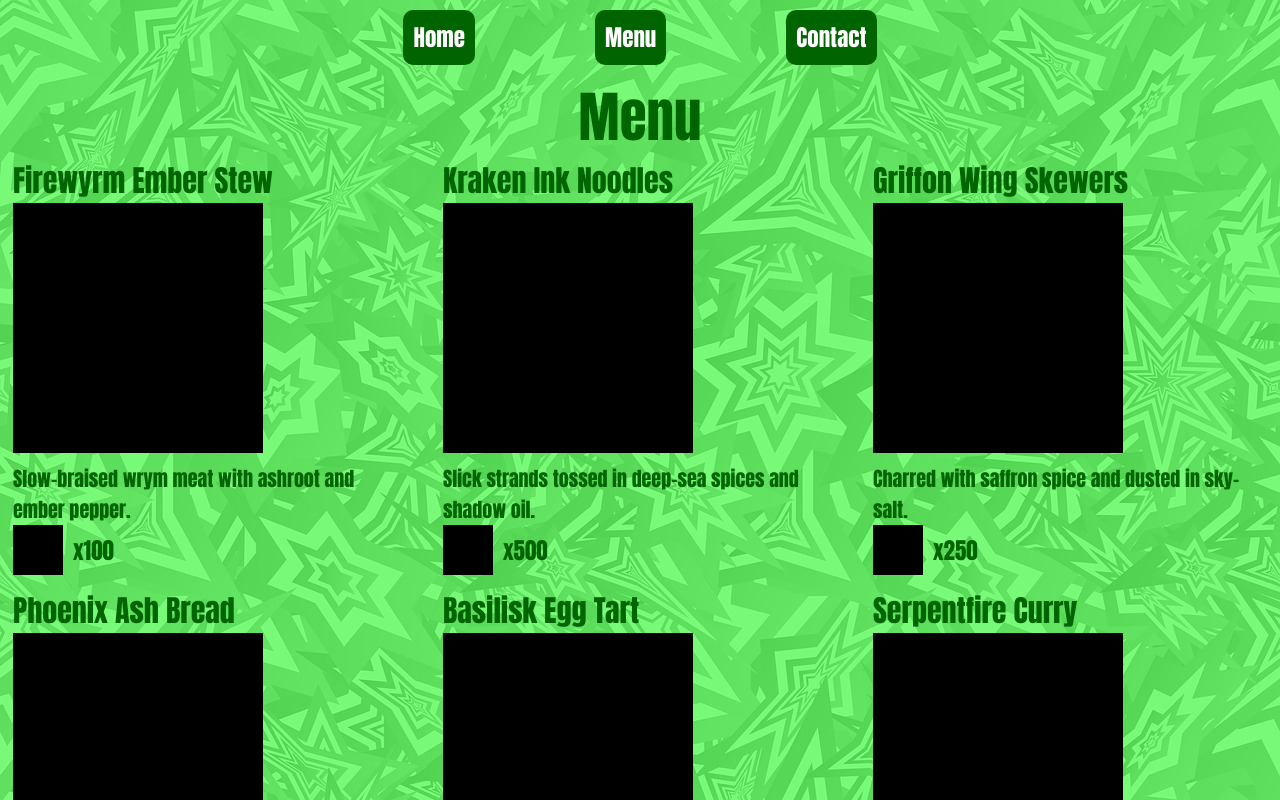
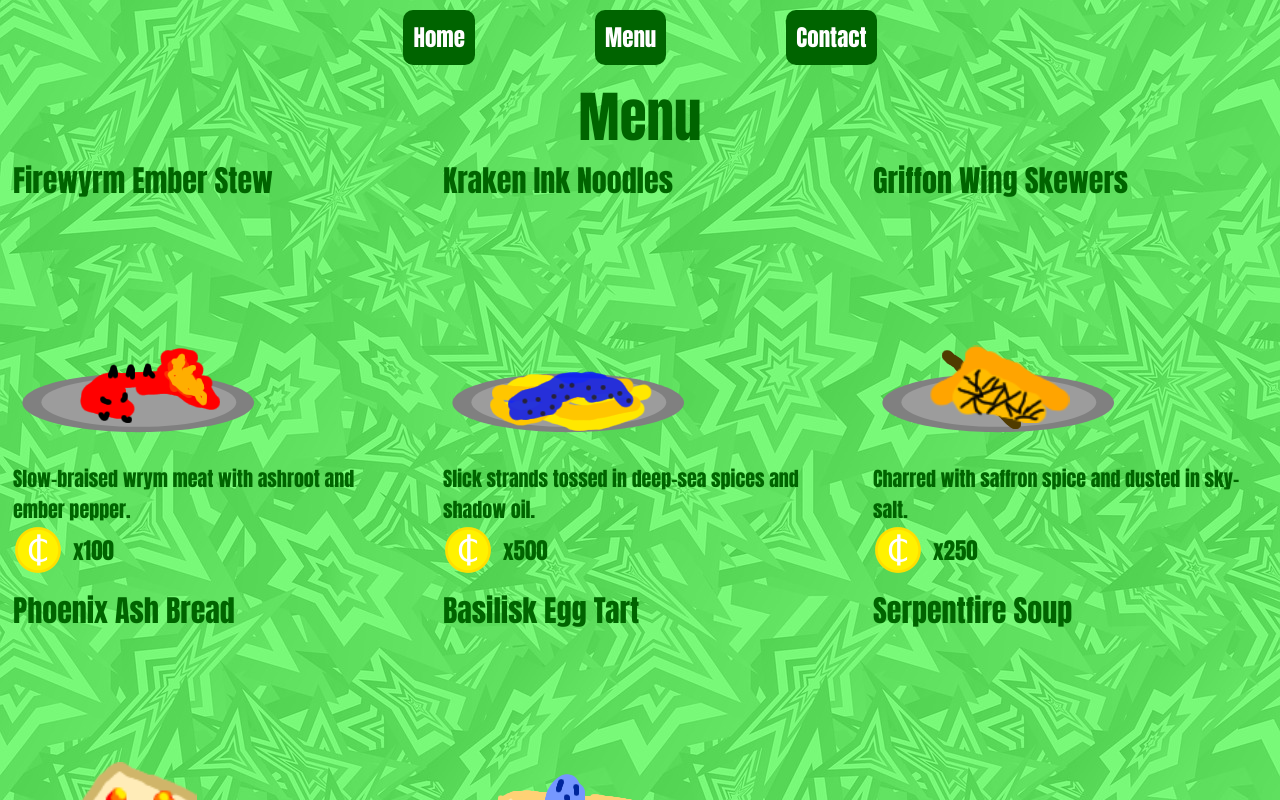
Before and after one commit to Noah-Gullo/restaurant-page, a website built with webpack: page src/template.html in a window 1280 px wide. Both pictures are taken after a click on the button "Menu". Shown: the top 800 px of the page. Built offline with nearby package versions, Linux system fonts and the light colour scheme.

Commit message:
Add menu item images and coin image

```diff
--- a/src/modules/home.js
+++ b/src/modules/home.js
@@ -5,6 +5,7 @@ homeContent.setAttribute("id", "homeContent");
 const title = document.createElement("h1");
 title.textContent = "Elvin Emporium";
 const starImage = document.createElement("img");
+starImage.setAttribute("alt", "Picture of a green star");
 starImage.src = star;
 const headline = document.createElement("h2");
 headline.textContent = "Welcome to the finest tavern!"
--- a/src/modules/menu.js
+++ b/src/modules/menu.js
@@ -1,5 +1,11 @@
-import placeholderItem from "../images/placeholderitem.png"
-import placeholderCoin from "../images/placeholdercoin.png";
+import firewrym from "../images/firewyrm.png";
+import kraken from "../images/kraken.png";
+import griffin from "../images/griffin.png";
+import phoenix from "../images/phoenix.png";
+import basilisk from "../images/basilisk.png";
+import serpent from "../images/serpent.png";
+import coin from "../images/coin.png";
+
 export let menuContent = document.createElement("div");
 menuContent.setAttribute("id", "menuContent");
 const title = document.createElement("h1");
@@ -7,15 +13,15 @@ title.textContent = "Menu";
 const menuGrid = document.createElement("div");
 menuGrid.setAttribute("id", "menuGrid");
 const itemNames = ["Firewyrm Ember Stew", "Kraken Ink Noodles", "Griffon Wing Skewers", "Phoenix Ash Bread",
-                   "Basilisk Egg Tart", "Serpentfire Curry",]
+                   "Basilisk Egg Tart", "Serpentfire Soup",];
 const itemDescriptions = ["Slow-braised wrym meat with ashroot and ember pepper.",
                           "Slick strands tossed in deep-sea spices and shadow oil.",
                           "Charred with saffron spice and dusted in sky-salt.",
                           "Tangy, golden, and faintly crackling with glowing energy.",
                           "Warm loaves that glow faintly and never truly burns.",
                           "Blazing hot stew brewed from jungle herbs and scaled meats.",];
-
-const itemPrices = ["100", "500", "250", "75", "125", "50", "1000"];
+const itemPrices = ["100", "500", "250", "75", "125", "50",];
+const itemImages = [firewrym, kraken, griffin, phoenix, basilisk, serpent];
 
 const populateGrid = function(){
     for(let i = 0; i < itemNames.length; i++){
@@ -23,13 +29,14 @@ const populateGrid = function(){
         item.setAttribute("id", "item"+i);
         item.textContent = itemNames[i];
         const itemImg = document.createElement("img");
-        itemImg.src = placeholderItem;
+        itemImg.setAttribute("alt", "Picture of dish here");
+        itemImg.src = itemImages[i];
         const itemDescription = document.createElement("h4");
         itemDescription.textContent = itemDescriptions[i];
         const priceContainer = document.createElement("div");
         priceContainer.setAttribute("class", "price");
         const currencyImg = document.createElement("img");
-        currencyImg.src = placeholderCoin;
+        currencyImg.src = coin;
         const itemPrice = document.createElement("p");
         itemPrice.textContent = "x" + itemPrices[i];
         priceContainer.appendChild(currencyImg);
--- a/src/styles.css
+++ b/src/styles.css
@@ -93,9 +93,10 @@ button:active{
 
 #menuGrid{
     display: grid;
+    grid-template-rows: repeat(2, 400px);
     grid-template-columns: repeat(3, 400px);
-    grid-template-rows: repeat(2, 400px);
     grid-auto-rows: 400px;
+    grid-auto-columns: 400px;
     gap: 30px;
     justify-content: flex-start;
 }
```
Also changed, not shown: README.md, src/images/basilisk.png (added), src/images/coin.png (added), src/images/firewyrm.png (added), src/images/griffin.png (added), src/images/kraken.png (added), src/images/phoenix.png (added), src/images/placeholdercoin.png (deleted), src/images/placeholderitem.png (deleted), src/images/serpent.png (added).
